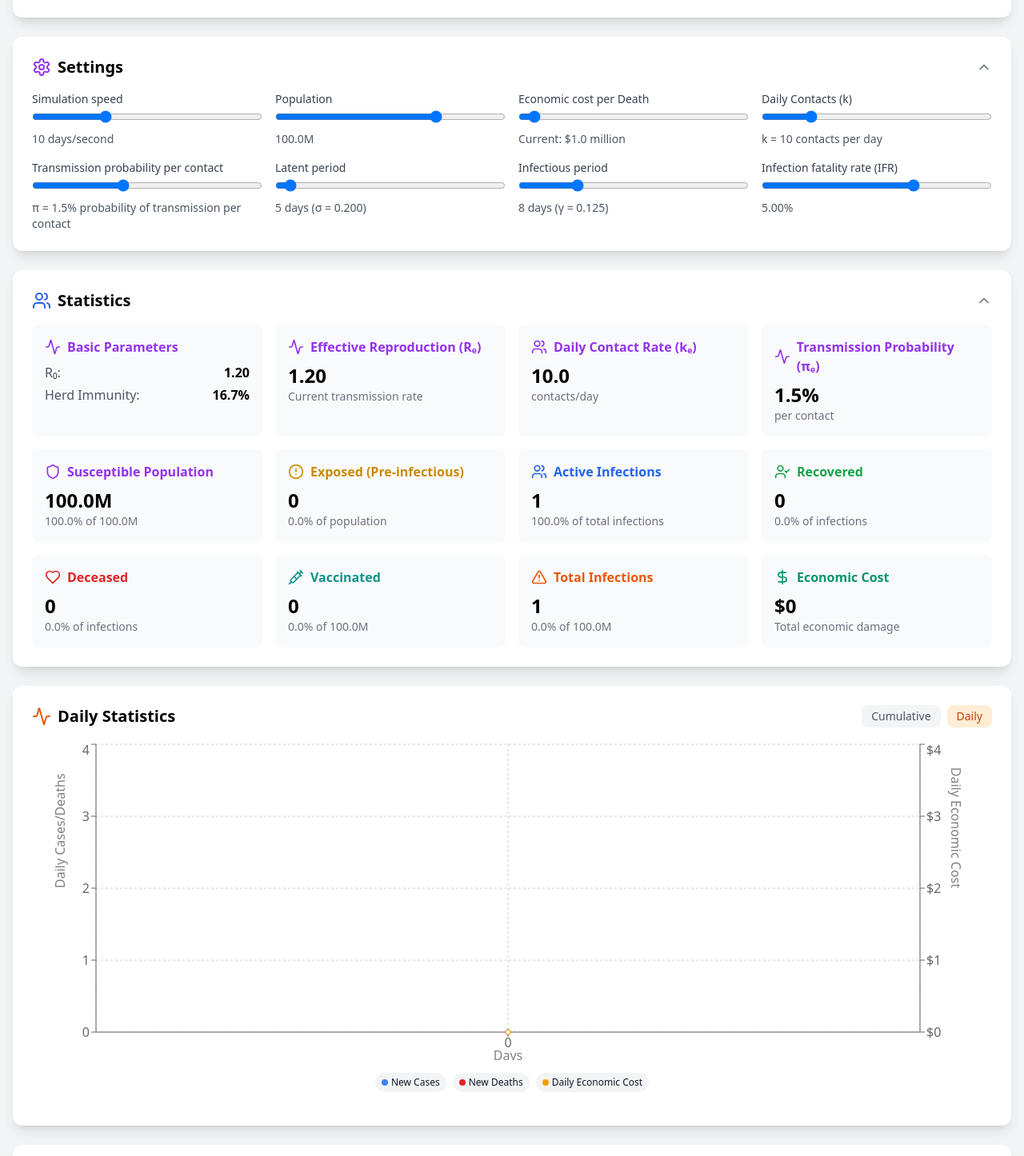
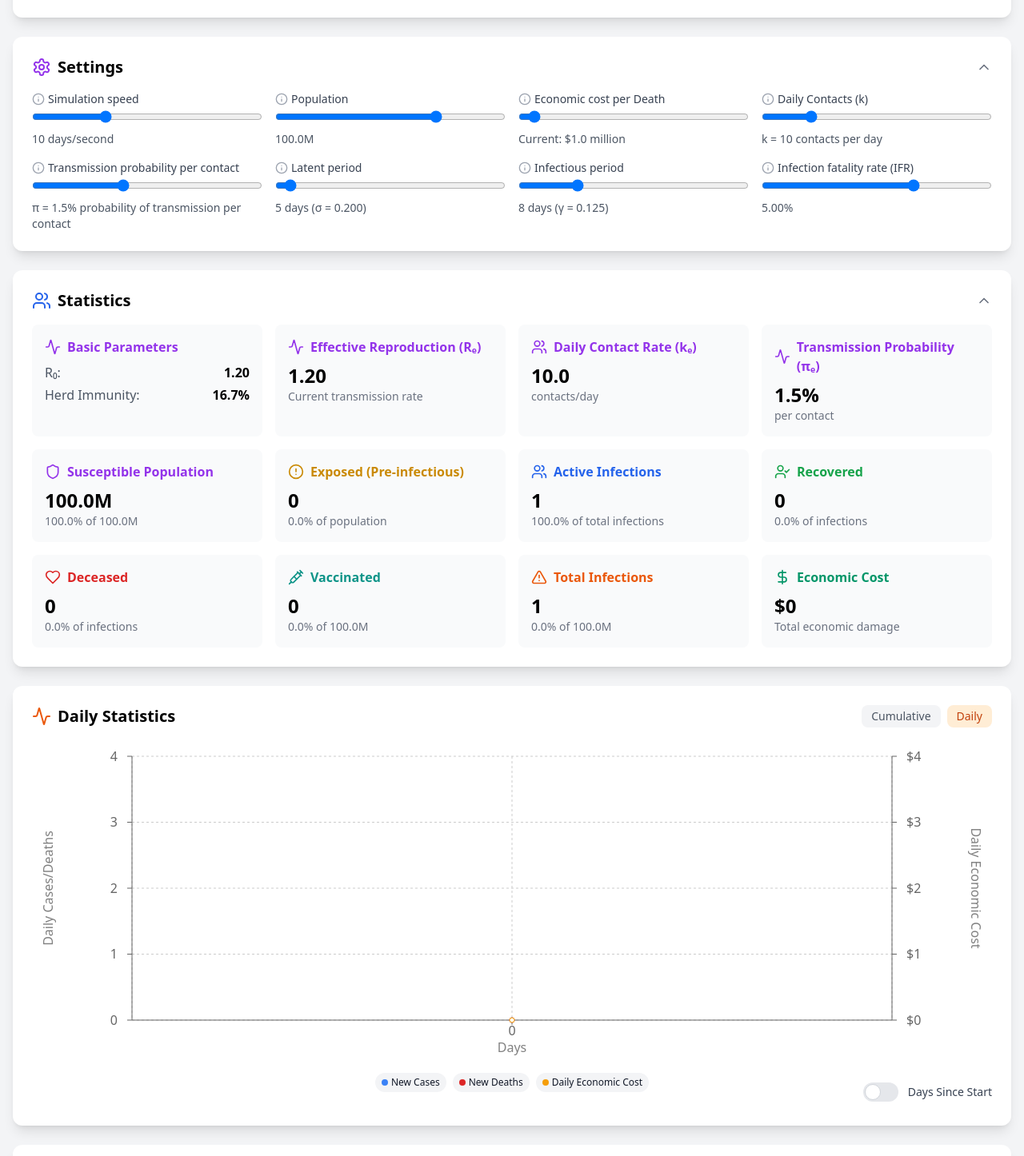
Before and after one commit to dewierwan/17nov-pandemic, a React (Vite) app: page / in a window 1280 px wide. Shown: the part 504-1950 px from the top of the page at 80% size. Built offline with nearby package versions, Linux system fonts and the light colour scheme.

Commit message:
add calendar toggle

```diff
--- a/src/App.tsx
+++ b/src/App.tsx
@@ -27,6 +27,14 @@ function App() {
       latentPeriod: pathogen.latentPeriod,
       infectiousPeriod: pathogen.infectiousPeriod,
       mortalityRate: pathogen.mortalityRate
+    });
+  };
+
+  const handleDateDisplayChange = (useDates: boolean) => {
+    updateConfig({
+      ...config,
+      useDates,
+      startDate: useDates ? (config.startDate || new Date()) : undefined
     });
   };
 
@@ -94,7 +102,11 @@ function App() {
         )}
 
         <Dashboard state={state} />
-        <StatisticsGraphs data={state.timeSeriesData} />
+        <StatisticsGraphs
+          data={state.timeSeriesData}
+          config={config}
+          onDateDisplayChange={handleDateDisplayChange}
+        />
 
         <PolicySelector
           onSelectPolicy={implementPolicy}
--- a/src/components/ConfigPanel.tsx
+++ b/src/components/ConfigPanel.tsx
@@ -1,6 +1,7 @@
 import { useState } from 'react';
 import { Settings, ChevronDown, ChevronUp } from 'lucide-react';
 import { SimulationConfig } from '../types';
+import Tooltip from './Tooltip';
 
 interface ConfigPanelProps {
   config: SimulationConfig;
@@ -84,6 +85,19 @@ const probabilityToSlider = probabilityHandlers.valueToSlider;
 const sliderToMortality = mortalityHandlers.sliderToValue;
 const mortalityToSlider = mortalityHandlers.valueToSlider;
 
+// Add tooltips configuration
+const tooltips = {
+  daysPerSecond: "Controls how fast the simulation runs. Higher values make the simulation run faster.",
+  population: "The total number of people in the simulated population.",
+  economicCostPerDeath: "The estimated economic impact of each death, including healthcare costs and lost productivity.",
+  contactsPerDay: "Average number of close contacts each person has per day that could lead to disease transmission.",
+  transmissionProbability: "The probability that an infectious contact results in disease transmission.",
+  latentPeriod: "The time between exposure and becoming infectious (incubation period). During this period, individuals are infected but not yet contagious.",
+  infectiousPeriod: "How long an infected person remains contagious.",
+  mortalityRate: "The percentage of infected individuals who die from the disease (Infection Fatality Rate).",
+  useDates: "Toggle between showing days since start or actual calendar dates",
+};
+
 export default function ConfigPanel({ config, onConfigChange, disabled }: ConfigPanelProps) {
   const [isExpanded, setIsExpanded] = useState(true);
 
@@ -133,8 +147,11 @@ export default function ConfigPanel({ config, onConfigChange, disabled }: Config
 
       {isExpanded && (
         <div className="grid grid-cols-1 md:grid-cols-2 lg:grid-cols-3 xl:grid-cols-4 gap-4">
+
+
           <div>
-            <label className="block text-sm font-medium text-gray-700">
+            <label className="text-sm font-medium text-gray-700 flex items-center">
+              <Tooltip text={tooltips.daysPerSecond} />
               Simulation speed
             </label>
             <input
@@ -153,7 +170,8 @@ export default function ConfigPanel({ config, onConfigChange, disabled }: Config
           </div>
 
           <div>
-            <label className="block text-sm font-medium text-gray-700">
+            <label className="text-sm font-medium text-gray-700 flex items-center">
+              <Tooltip text={tooltips.population} />
               Population
             </label>
             <input
@@ -172,7 +190,8 @@ export default function ConfigPanel({ config, onConfigChange, disabled }: Config
           </div>
 
           <div>
-            <label className="block text-sm font-medium text-gray-700">
+            <label className="text-sm font-medium text-gray-700 flex items-center">
+              <Tooltip text={tooltips.economicCostPerDeath} />
               Economic cost per Death
             </label>
             <input
@@ -191,7 +210,8 @@ export default function ConfigPanel({ config, onConfigChange, disabled }: Config
           </div>
 
           <div>
-            <label className="block text-sm font-medium text-gray-700">
+            <label className="text-sm font-medium text-gray-700 flex items-center">
+              <Tooltip text={tooltips.contactsPerDay} />
               Daily Contacts (k)
             </label>
             <input
@@ -210,7 +230,8 @@ export default function ConfigPanel({ config, onConfigChange, disabled }: Config
           </div>
 
           <div>
-            <label className="block text-sm font-medium text-gray-700">
+            <label className="text-sm font-medium text-gray-700 flex items-center">
+              <Tooltip text={tooltips.transmissionProbability} />
               Transmission probability per contact
             </label>
             <input
@@ -229,7 +250,8 @@ export default function ConfigPanel({ config, onConfigChange, disabled }: Config
           </div>
 
           <div>
-            <label className="block text-sm font-medium text-gray-700">
+            <label className="text-sm font-medium text-gray-700 flex items-center">
+              <Tooltip text={tooltips.latentPeriod} />
               Latent period
             </label>
             <input
@@ -248,7 +270,8 @@ export default function ConfigPanel({ config, onConfigChange, disabled }: Config
           </div>
 
           <div>
-            <label className="block text-sm font-medium text-gray-700">
+            <label className="text-sm font-medium text-gray-700 flex items-center">
+              <Tooltip text={tooltips.infectiousPeriod} />
               Infectious period
             </label>
             <input
@@ -267,7 +290,8 @@ export default function ConfigPanel({ config, onConfigChange, disabled }: Config
           </div>
 
           <div>
-            <label className="block text-sm font-medium text-gray-700">
+            <label className="text-sm font-medium text-gray-700 flex items-center">
+              <Tooltip text={tooltips.mortalityRate} />
               Infection fatality rate (IFR)
             </label>
             <input
--- a/src/components/StatisticsGraphs.tsx
+++ b/src/components/StatisticsGraphs.tsx
@@ -1,13 +1,64 @@
 import { useState, useCallback, useMemo } from 'react';
 import { LineChart, Line, XAxis, YAxis, CartesianGrid, Tooltip, ResponsiveContainer } from 'recharts';
 import { TrendingUp, Activity } from 'lucide-react';
-import { TimeSeriesDataPoint } from '../types';
+import { TimeSeriesDataPoint, SimulationConfig } from '../types';
+import { format } from 'date-fns';
 
 interface StatisticsGraphsProps {
   data: TimeSeriesDataPoint[];
+  config: SimulationConfig;
+  onDateDisplayChange: (useDates: boolean) => void;
 }
 
-export default function StatisticsGraphs({ data }: StatisticsGraphsProps) {
+interface CustomTooltipProps {
+  active?: boolean;
+  payload?: any[];
+  label?: number;
+  useDates?: boolean;
+  startDate?: Date;
+}
+
+const CustomTooltip = ({ active, payload, label, useDates, startDate }: CustomTooltipProps) => {
+  if (!active || !payload) return null;
+
+  let dateStr = '';
+  if (useDates && startDate && label !== undefined) {
+    const date = new Date(startDate);
+    date.setDate(date.getDate() + label);
+    dateStr = format(date, 'dd MMM, yyyy');
+  }
+
+  const formatValue = (value: number, name: string) => {
+    if (name.includes('Economic Cost')) {
+      if (value >= 1e12) return `$${(value / 1e12).toFixed(1)}T`;
+      if (value >= 1e9) return `$${(value / 1e9).toFixed(1)}B`;
+      if (value >= 1e6) return `$${(value / 1e6).toFixed(1)}M`;
+      if (value >= 1e3) return `$${(value / 1e3).toFixed(1)}K`;
+      return `$${value.toFixed(0)}`;
+    } else {
+      if (value >= 1e9) return `${(value / 1e9).toFixed(1)}B`;
+      if (value >= 1e6) return `${(value / 1e6).toFixed(1)}M`;
+      if (value >= 1e3) return `${(value / 1e3).toFixed(1)}K`;
+      return value.toFixed(0);
+    }
+  };
+
+  return (
+    <div className="bg-white p-3 border border-gray-200 shadow-lg rounded-lg">
+      <div className="mb-2">
+        <p className="font-medium">Day {label}</p>
+        {dateStr && <p className="text-gray-600 text-sm">{dateStr}</p>}
+      </div>
+      {payload.map((entry: any, index: number) => (
+        <p key={index} style={{ color: entry.color }}>
+          {`${entry.name} : ${formatValue(entry.value, entry.name)}`}
+        </p>
+      ))}
+    </div>
+  );
+};
+
+export default function StatisticsGraphs({ data, config, onDateDisplayChange }: StatisticsGraphsProps) {
   const [view, setView] = useState<'daily' | 'cumulative'>('daily');
 
   // Shared formatting functions
@@ -78,12 +129,14 @@ export default function StatisticsGraphs({ data }: StatisticsGraphsProps) {
     });
   }, []);
 
-  const tooltipFormatter = useCallback((value: number, name: string) => {
-    if (name === 'Economic Cost ($)' || name === 'Daily Economic Cost') {
-      return [formatMoney(value), name];
+  const formatXAxis = useCallback((value: number) => {
+    if (!config.useDates || !config.startDate) {
+      return value.toString();
     }
-    return [formatNumber(value), name];
-  }, [formatNumber, formatMoney]);
+    const date = new Date(config.startDate);
+    date.setDate(date.getDate() + value);
+    return format(date, 'dd MMM');
+  }, [config.useDates, config.startDate]);
 
   const CustomLegend = useMemo(() => {
     const currentDataLines = view === 'cumulative' ? cumulativeDataLines : dailyDataLines;
@@ -112,7 +165,7 @@ export default function StatisticsGraphs({ data }: StatisticsGraphsProps) {
   }, [view, cumulativeDataLines, dailyDataLines, visibleLines, toggleLine]);
 
   return (
-    <div className="bg-white rounded-xl shadow-lg p-6 h-[550px]">
+    <div className="bg-white rounded-xl shadow-lg p-6 h-[550px] relative">
       <div className="flex items-center justify-between mb-4">
         <div className="flex items-center space-x-2">
           {view === 'cumulative' ? (
@@ -152,12 +205,17 @@ export default function StatisticsGraphs({ data }: StatisticsGraphsProps) {
         <ResponsiveContainer>
           <LineChart
             data={view === 'cumulative' ? data : dailyData}
-            margin={{ top: 5, right: 30, left: 20, bottom: 5 }}
+            margin={{ top: 20, right: 65, left: 65, bottom: 20 }}
           >
             <CartesianGrid strokeDasharray="3 3" />
             <XAxis
               dataKey="day"
-              label={{ value: 'Days', position: 'insideBottom', offset: -5 }}
+              tickFormatter={formatXAxis}
+              label={{
+                value: config.useDates ? 'Date' : 'Days',
+                position: 'insideBottom',
+                offset: -10
+              }}
             />
             <YAxis
               yAxisId="left"
@@ -166,8 +224,10 @@ export default function StatisticsGraphs({ data }: StatisticsGraphsProps) {
                 value: view === 'cumulative' ? 'Population' : 'Daily Cases/Deaths',
                 angle: -90,
                 position: 'insideLeft',
-                offset: 15
+                offset: -45,
+                style: { textAnchor: 'middle' }
               }}
+              dx={-10}
             />
             <YAxis
               yAxisId="right"
@@ -177,10 +237,19 @@ export default function StatisticsGraphs({ data }: StatisticsGraphsProps) {
                 value: view === 'cumulative' ? 'Economic Cost' : 'Daily Economic Cost',
                 angle: 90,
                 position: 'insideRight',
-                offset: 15
+                offset: -45,
+                style: { textAnchor: 'middle' }
               }}
+              dx={10}
             />
-            <Tooltip formatter={tooltipFormatter} />
+            <Tooltip
+              content={
+                <CustomTooltip
+                  useDates={config.useDates}
+                  startDate={config.startDate}
+                />
+              }
+            />
             {(view === 'cumulative' ? cumulativeDataLines : dailyDataLines).map(line => (
               visibleLines.has(line.key) && (
                 <Line
@@ -199,6 +268,21 @@ export default function StatisticsGraphs({ data }: StatisticsGraphsProps) {
         </ResponsiveContainer>
       </div>
       <CustomLegend />
+
+      <div className="absolute bottom-6 right-6">
+        <label className="inline-flex items-center cursor-pointer">
+          <input
+            type="checkbox"
+            checked={config.useDates}
+            onChange={(e) => onDateDisplayChange(e.target.checked)}
+            className="sr-only peer"
+          />
+          <div className="relative w-11 h-6 bg-gray-200 peer-focus:outline-none peer-focus:ring-4 peer-focus:ring-blue-300 rounded-full peer peer-checked:after:translate-x-full peer-checked:after:border-white after:content-[''] after:absolute after:top-[2px] after:left-[2px] after:bg-white after:border-gray-300 after:border after:rounded-full after:h-5 after:w-5 after:transition-all peer-checked:bg-blue-600"></div>
+          <span className="ml-3 text-sm font-medium text-gray-700">
+            {config.useDates ? 'Calendar Dates' : 'Days Since Start'}
+          </span>
+        </label>
+      </div>
     </div>
   );
 }
--- /dev/null
+++ b/src/components/Tooltip.tsx
@@ -0,0 +1,30 @@
+import { Info } from 'lucide-react';
+import { useState } from 'react';
+
+interface TooltipProps {
+  text: string;
+}
+
+export default function Tooltip({ text }: TooltipProps) {
+  const [isVisible, setIsVisible] = useState(false);
+
+  return (
+    <div className="relative inline-flex items-center mr-1">
+      <button
+        onMouseEnter={() => setIsVisible(true)}
+        onMouseLeave={() => setIsVisible(false)}
+        className="text-gray-400 hover:text-gray-600 focus:outline-none inline-flex items-center"
+        aria-label="More information"
+      >
+        <Info className="w-4 h-4" />
+      </button>
+
+      {isVisible && (
+        <div className="absolute z-10 w-64 px-3 py-2 text-sm text-gray-600 bg-white border rounded-lg shadow-lg left-0 top-6">
+          <div className="absolute w-2 h-2 bg-white border-t border-l transform -translate-y-1/2 rotate-45 -top-0 left-3" />
+          {text}
+        </div>
+      )}
+    </div>
+  );
+}
--- a/src/types.ts
+++ b/src/types.ts
@@ -48,10 +48,12 @@ export interface SimulationConfig {
   infectiousPeriod: number;
   daysPerSecond: number;
   economicCostPerDeath: number;
-  gamma?: number;
+  gamma: number;
   contactsPerDay: number;
   transmissionProbability: number;
   latentPeriod: number;
+  useDates: boolean;
+  startDate?: Date;
 }
 
 export interface PolicyOption {
```
Also changed, not shown: package.json (+6 -5 lines), src/hooks/useSimulation.ts (+18 -2 lines), src/store/simulationStore.ts (+7 -5 lines), 1 other file (tests, documents, lock files or other folders).
